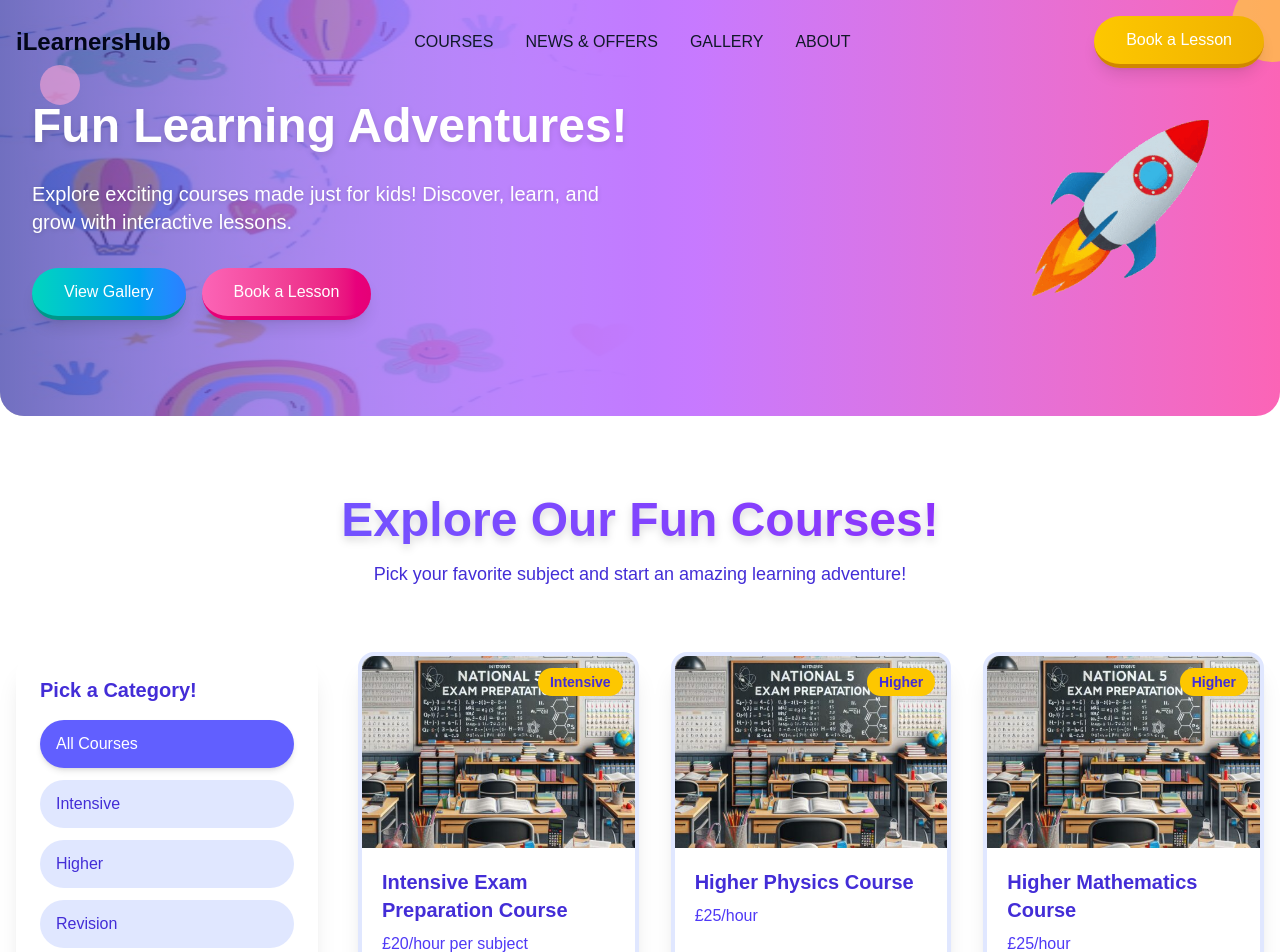
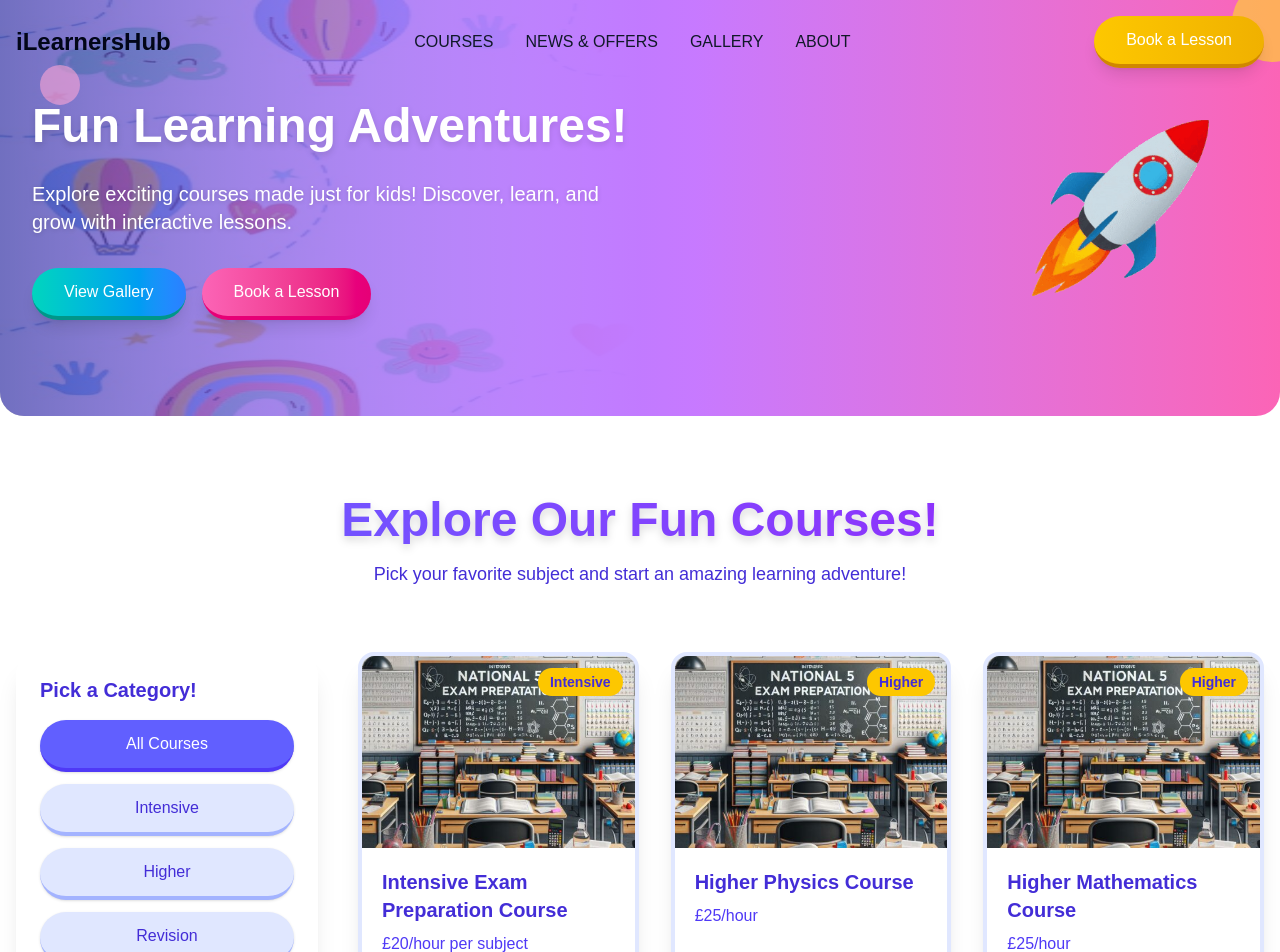
Before and after one commit to MoyasiGinko/iLearners-Hub, a Next.js app: page /courses in a window 1280 px wide. Shown: the top 952 px of the page. Built offline with nearby package versions, Linux system fonts and the light colour scheme.

Commit message:
designed the buttons

```diff
--- a/components/courses/course/index.tsx
+++ b/components/courses/course/index.tsx
@@ -38,11 +38,12 @@ const CoursePage = () => {
                   whileTap={{ scale: 0.99 }}
                 >
                   <button
-                    className={`w-full text-left px-4 py-3 rounded-full transition-all font-medium ${
-                      selectedCategory === "All Courses"
-                        ? "bg-indigo-500 text-white shadow-md"
-                        : "bg-indigo-100 text-indigo-700 hover:bg-indigo-200"
-                    }`}
+                    className={`px-8 w-full inline-block py-3 rounded-full font-medium shadow-sm hover:shadow-md border-b-4
+                      active:border-b-0 active:border-t-0   active:shadow-inner active:translate-y-1 transform transition-all duration-200 focus:outline-none ${
+                        selectedCategory === "All Courses"
+                          ? "bg-indigo-500 border-indigo-600 text-white shadow-sm"
+                          : "bg-indigo-100 border-indigo-300 text-indigo-700 "
+                      }`}
                     onClick={() => setSelectedCategory("All Courses")}
                   >
                     All Courses
@@ -55,10 +56,11 @@ const CoursePage = () => {
                     whileTap={{ scale: 0.99 }}
                   >
                     <button
-                      className={`w-full text-left px-4 py-3 rounded-full transition-all font-medium ${
+                      className={`px-8 w-full inline-block py-3 rounded-full font-medium shadow-sm hover:shadow-md border-b-4
+                      active:border-b-0 active:border-t-0   active:shadow-inner active:translate-y-1 transform transition-all duration-200 focus:outline-none ${
                         selectedCategory === category
-                          ? "bg-indigo-500 text-white shadow-md"
-                          : "bg-indigo-100 text-indigo-700 hover:bg-indigo-200"
+                          ? "bg-indigo-500 border-indigo-600 text-white shadow-sm"
+                          : "bg-indigo-100 border-indigo-300 text-indigo-700 "
                       }`}
                       onClick={() => setSelectedCategory(category)}
                     >
```
